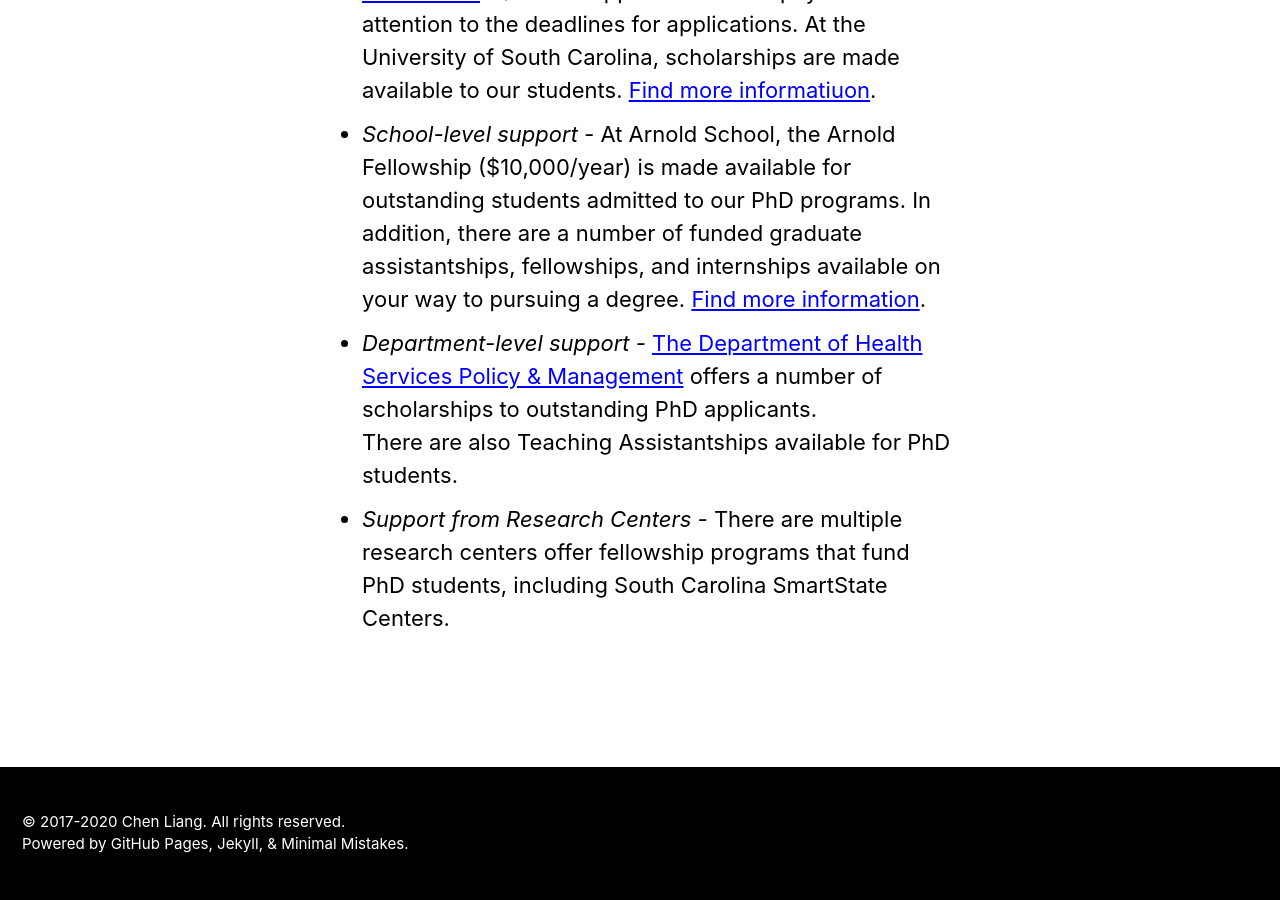
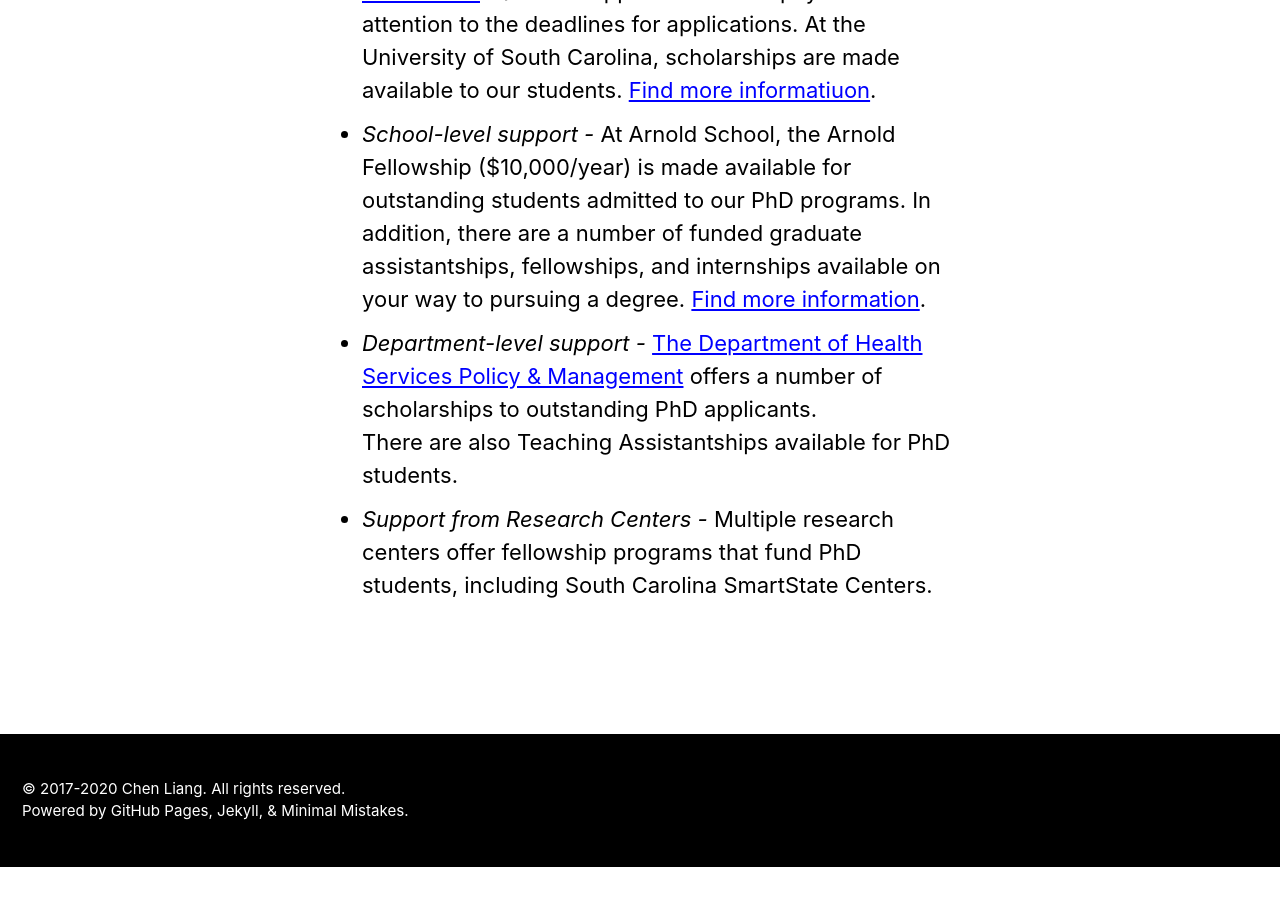
Before and after one commit to nehcgnail/nehcgnail.github.io, a Jekyll site: the page built from _pages/prospective_students.md, in a window 1280 px wide and 900 px high, scrolled down 3635 px. Built offline with Jekyll 4.4.1, drawn with Linux system fonts in a browser that asks for light colours; cached includes are drawn as plain includes; nearby versions of some CDN libraries; after the commit the page ends 4502 px from its top, so only the background shows below that.

Commit message:
perspective std

```diff
--- a/_pages/prospective_students.md
+++ b/_pages/prospective_students.md
@@ -47,4 +47,4 @@ Strong PhD applicants are typically provided with sufficient financial support f
 - *University-level support -* Presidential Fellowship is available for talented PhD applicants. The stipend is $32,000 over four years for doctoral fellows. [Find more information](https://www.sc.edu/study/colleges_schools/graduate_school/opportunities_support/scholarly_initiatives/presidential-fellowship/index.php). Qualified applicants should pay close attention to the deadlines for applications. At the University of South Carolina, scholarships are made available to our students. [Find more informatiuon](https://sc.edu/about/offices_and_divisions/financial_aid/scholarships/index.php).<br/>
 - *School-level support -* At Arnold School, the Arnold Fellowship ($10,000/year) is made available for outstanding students admitted to our PhD programs. In addition, there are a number of funded graduate assistantships, fellowships, and internships available on your way to pursuing a degree. [Find more information](https://www.sc.edu/study/colleges_schools/public_health/apply/graduate_applicants/finanancial_information/index.php).<br/>
 - *Department-level support -* [The Department of Health Services Policy & Management](https://www.sc.edu/study/colleges_schools/public_health/study/areas_of_study/health_services_policy_and_management/) offers a number of scholarships to outstanding PhD applicants.<br/> There are also Teaching Assistantships available for PhD students.
-- *Support from Research Centers -* There are multiple research centers offer fellowship programs that fund PhD students, including South Carolina SmartState Centers.
+- *Support from Research Centers -* Multiple research centers offer fellowship programs that fund PhD students, including South Carolina SmartState Centers.
```
